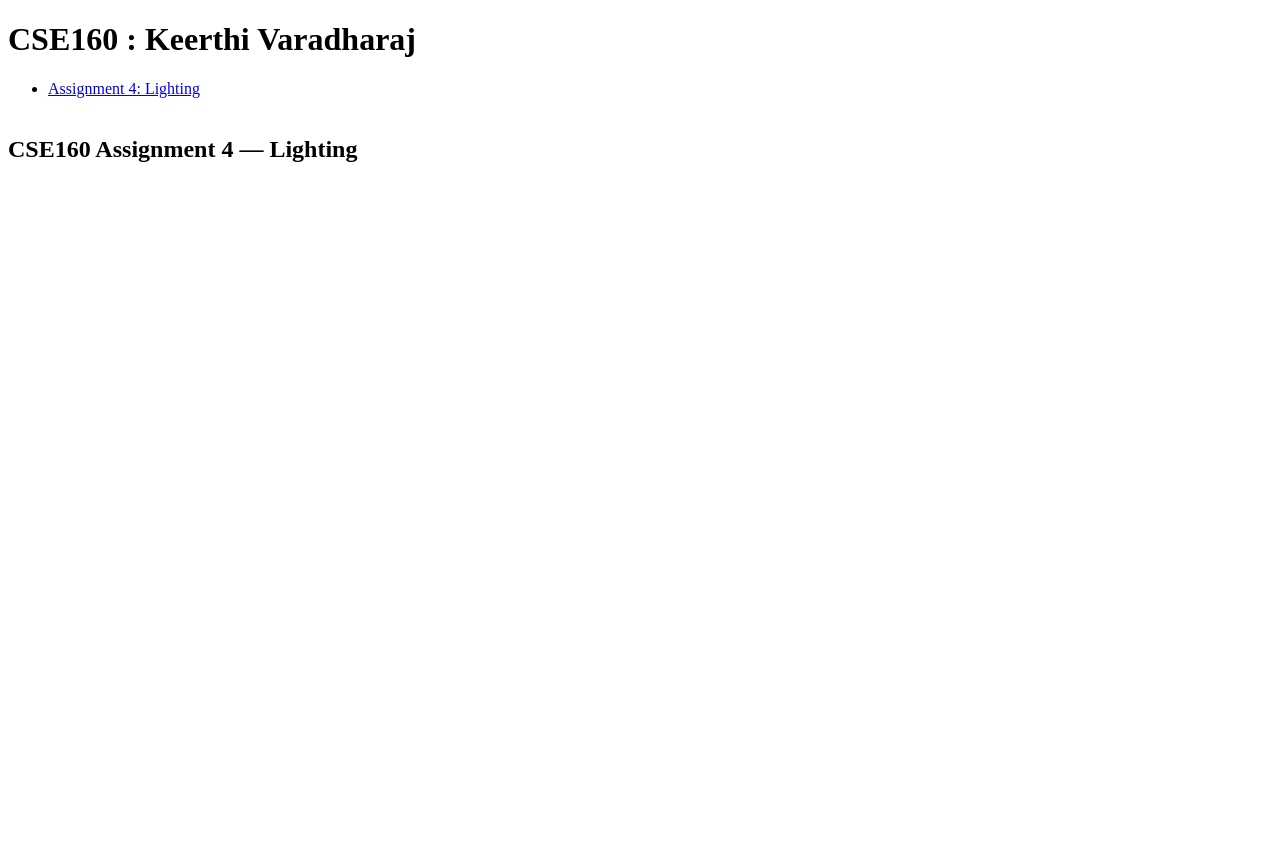
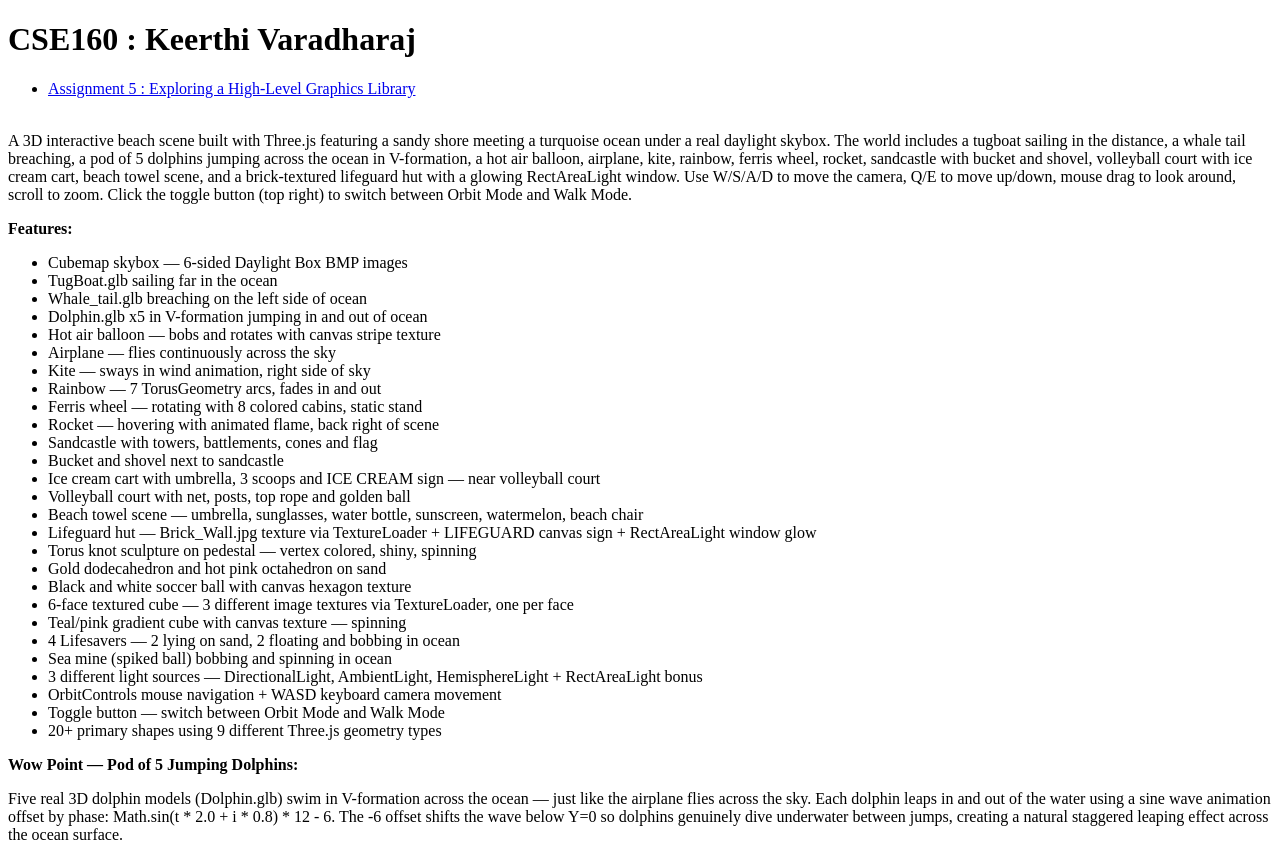
Before and after one commit to kevaradh/CSE-160, a plain HTML site: page index.html in a window 1280 px wide. Before the commit the page ends 800 px from the top, so only its background shows below. Drawn offline with Linux system fonts and the light colour scheme.

Commit message:
Index.html

```diff
--- a/index.html
+++ b/index.html
@@ -8,10 +8,44 @@
     <h1>CSE160 : Keerthi Varadharaj</h1>
     <ul>
         <!-- Remember to use use relative paths to your html files so it works both locally and on Github Pages -->
-	<li><a href="./asgn5/src/asgn5.html">Assignment 4: Lighting  </a></li>
+	<li><a href="./asgn5/src/asgn5.html">Assignment 5 : Exploring a High-Level Graphics Library </a></li>
         <br>
     </ul>
-    <h2>CSE160 Assignment 4 — Lighting </h2>
+    <p>A 3D interactive beach scene built with Three.js featuring a sandy shore meeting a turquoise ocean under a real daylight skybox. The world includes a tugboat sailing in the distance, a whale tail breaching, a pod of 5 dolphins jumping across the ocean in V-formation, a hot air balloon, airplane, kite, rainbow, ferris wheel, rocket, sandcastle with bucket and shovel, volleyball court with ice cream cart, beach towel scene, and a brick-textured lifeguard hut with a glowing RectAreaLight window. Use W/S/A/D to move the camera, Q/E to move up/down, mouse drag to look around, scroll to zoom. Click the toggle button (top right) to switch between Orbit Mode and Walk Mode.</p>
+
+<p><b>Features:</b></p>
+<ul>
+  <li>Cubemap skybox — 6-sided Daylight Box BMP images</li>
+  <li>TugBoat.glb sailing far in the ocean</li>
+  <li>Whale_tail.glb breaching on the left side of ocean</li>
+  <li>Dolphin.glb x5 in V-formation jumping in and out of ocean</li>
+  <li>Hot air balloon — bobs and rotates with canvas stripe texture</li>
+  <li>Airplane — flies continuously across the sky</li>
+  <li>Kite — sways in wind animation, right side of sky</li>
+  <li>Rainbow — 7 TorusGeometry arcs, fades in and out</li>
+  <li>Ferris wheel — rotating with 8 colored cabins, static stand</li>
+  <li>Rocket — hovering with animated flame, back right of scene</li>
+  <li>Sandcastle with towers, battlements, cones and flag</li>
+  <li>Bucket and shovel next to sandcastle</li>
+  <li>Ice cream cart with umbrella, 3 scoops and ICE CREAM sign — near volleyball court</li>
+  <li>Volleyball court with net, posts, top rope and golden ball</li>
+  <li>Beach towel scene — umbrella, sunglasses, water bottle, sunscreen, watermelon, beach chair</li>
+  <li>Lifeguard hut — Brick_Wall.jpg texture via TextureLoader + LIFEGUARD canvas sign + RectAreaLight window glow</li>
+  <li>Torus knot sculpture on pedestal — vertex colored, shiny, spinning</li>
+  <li>Gold dodecahedron and hot pink octahedron on sand</li>
+  <li>Black and white soccer ball with canvas hexagon texture</li>
+  <li>6-face textured cube — 3 different image textures via TextureLoader, one per face</li>
+  <li>Teal/pink gradient cube with canvas texture — spinning</li>
+  <li>4 Lifesavers — 2 lying on sand, 2 floating and bobbing in ocean</li>
+  <li>Sea mine (spiked ball) bobbing and spinning in ocean</li>
+  <li>3 different light sources — DirectionalLight, AmbientLight, HemisphereLight + RectAreaLight bonus</li>
+  <li>OrbitControls mouse navigation + WASD keyboard camera movement</li>
+  <li>Toggle button — switch between Orbit Mode and Walk Mode</li>
+  <li>20+ primary shapes using 9 different Three.js geometry types</li>
 </ul>
+
+<p><b>Wow Point — Pod of 5 Jumping Dolphins:</b></p>
+<p>Five real 3D dolphin models (Dolphin.glb) swim in V-formation across the ocean — just like the airplane flies across the sky. Each dolphin leaps in and out of the water using a sine wave animation offset by phase: Math.sin(t * 2.0 + i * 0.8) * 12 - 6. The -6 offset shifts the wave below Y=0 so dolphins genuinely dive underwater between jumps, creating a natural staggered leaping effect across the ocean surface.</p>
+
 </body>
 </html>
```
